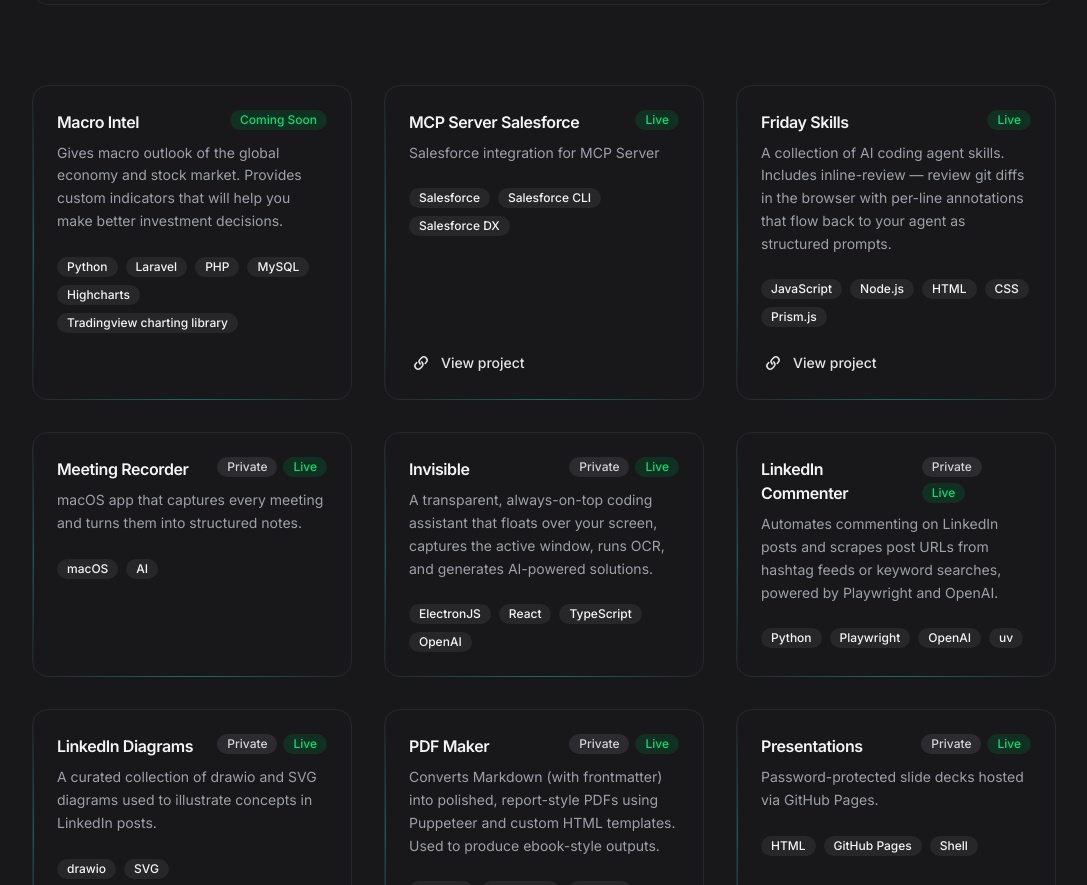
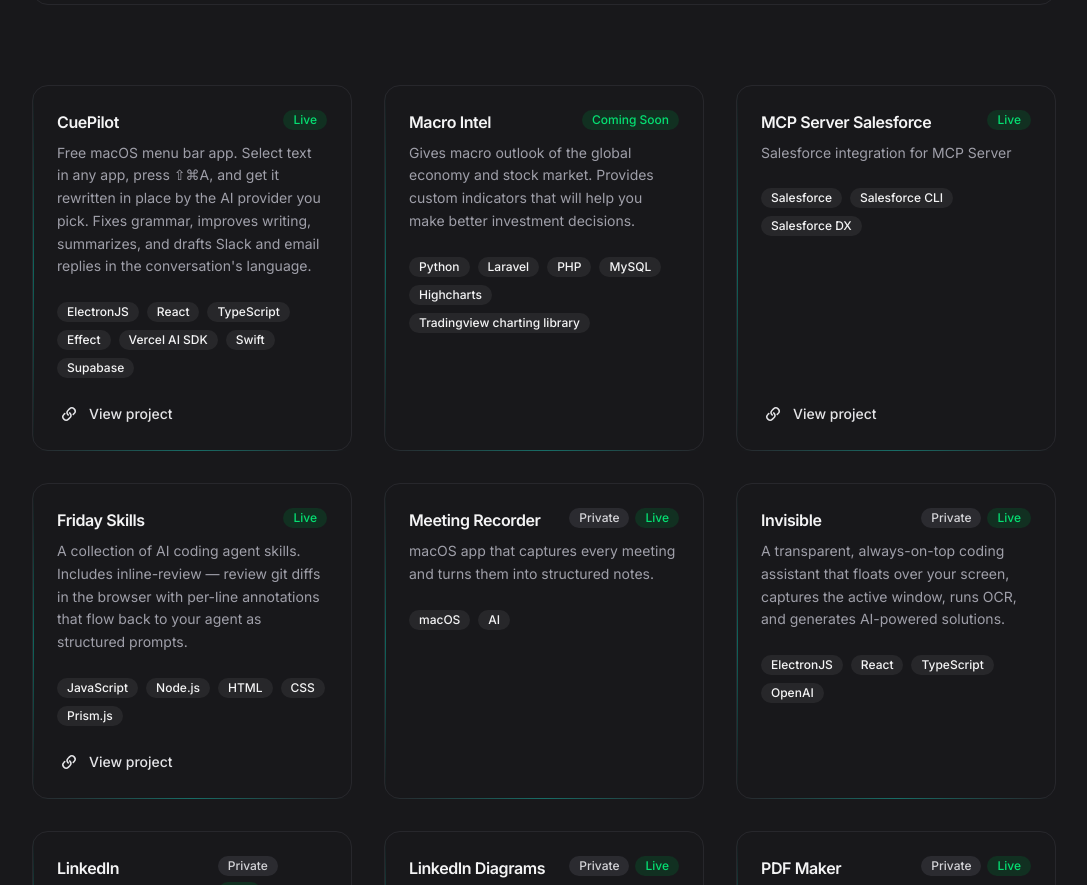
Before and after one commit to SurajAdsul/blog, a Next.js app: page /projects in a window 1280 px wide. Shown: the part 1115-2000 px from the top of the page, without its empty margins (96-1183 px from the left). Built offline with nearby package versions, Linux system fonts and the light colour scheme.

Commit message:
Add CuePilot as the first project

```diff
--- a/content/projects/data.js
+++ b/content/projects/data.js
@@ -1,4 +1,20 @@
 export const projects = [
+  {
+    title: "CuePilot",
+    description:
+      "Free macOS menu bar app. Select text in any app, press ⇧⌘A, and get it rewritten in place by the AI provider you pick. Fixes grammar, improves writing, summarizes, and drafts Slack and email replies in the conversation's language.",
+    link: "https://cuepilot.pages.dev",
+    tech: [
+      "ElectronJS",
+      "React",
+      "TypeScript",
+      "Effect",
+      "Vercel AI SDK",
+      "Swift",
+      "Supabase",
+    ],
+    status: "Live",
+  },
   {
     title: "Macro Intel",
     description:
```
